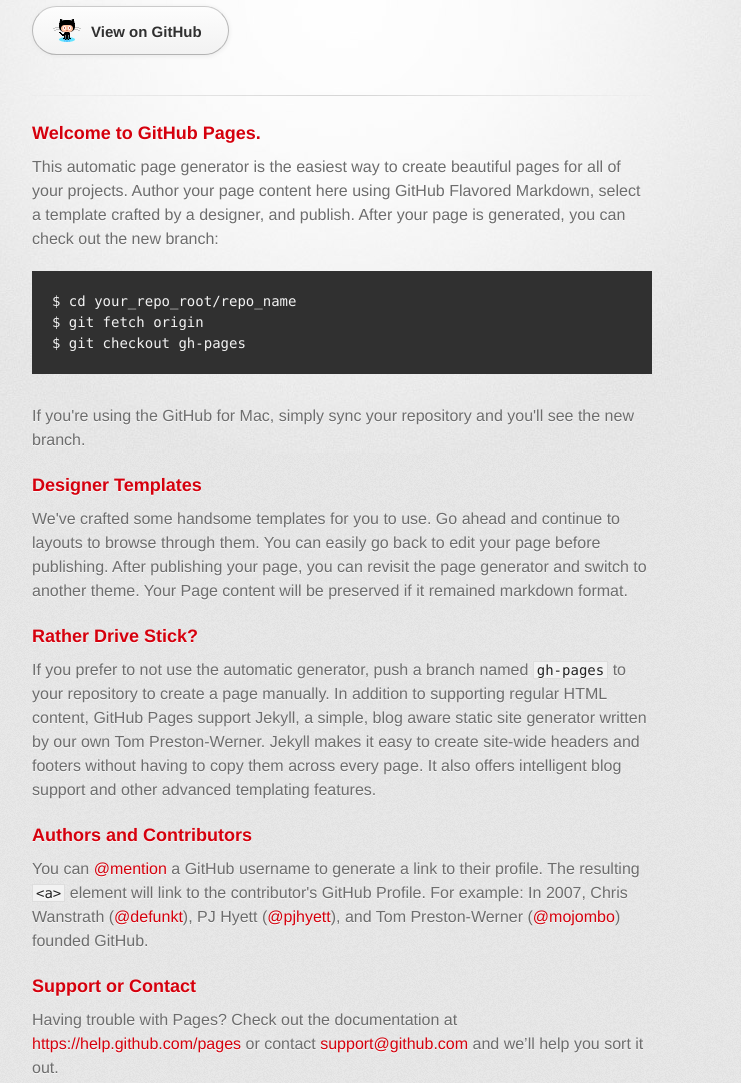
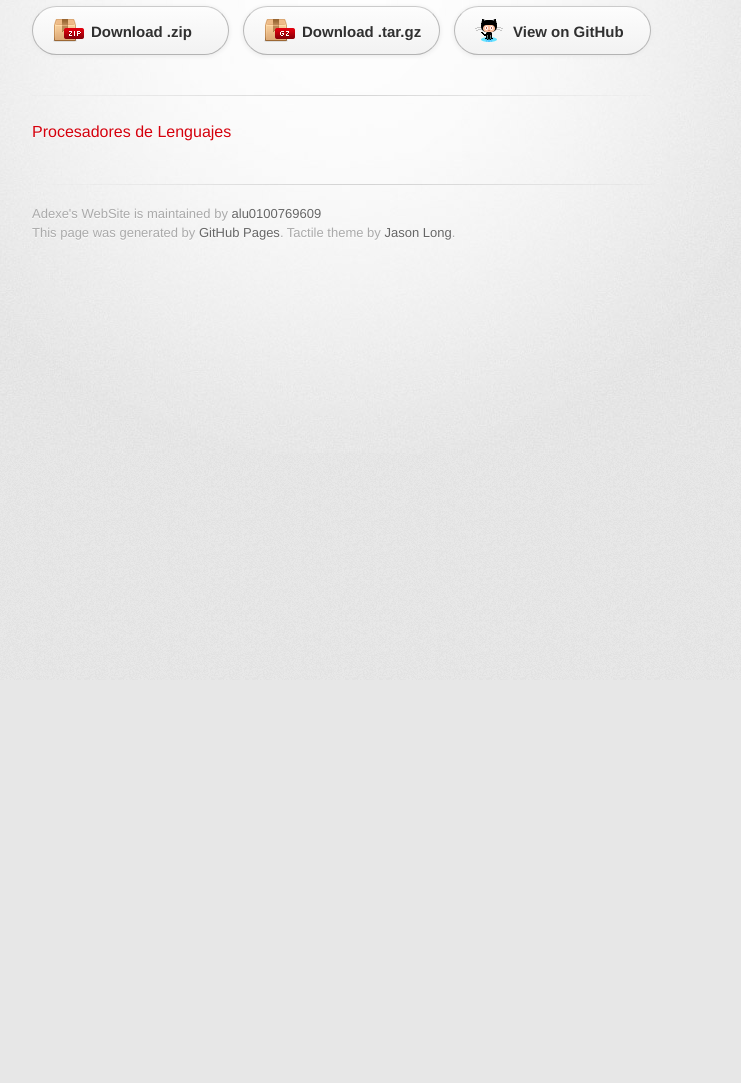
Before and after one commit to alu0100769609/alu0100769609.github.io, a plain HTML site: page index.html in a window 1280 px wide. Shown: the part 120-1203 px from the top of the page, without its empty margins (298-1039 px from the left). After the commit the page ends 800 px from the top, so only its background shows below. Drawn offline with Linux system fonts and the light colour scheme; a web font is replaced by a local one.

Commit message:
Cambiando ficheros pagina inicio

```diff
--- a/index.html
+++ b/index.html
@@ -23,46 +23,19 @@
         </header>
 
         <section id="downloads" class="clearfix">
-          <a href="https://github.com/alu0100769609" id="view-on-github" class="button"><span>View on GitHub</span></a>
+          <a href="https://github.com/alu0100769609/AdePage/zipball/master" id="download-zip" class="button"><span>Download .zip</span></a>
+          <a href="https://github.com/alu0100769609/AdePage/tarball/master" id="download-tar-gz" class="button"><span>Download .tar.gz</span></a>
+          <a href="https://github.com/alu0100769609/AdePage" id="view-on-github" class="button"><span>View on GitHub</span></a>
         </section>
 
         <hr>
 
-        <section id="main_content">
-          <h3>
-<a id="welcome-to-github-pages" class="anchor" href="#welcome-to-github-pages" aria-hidden="true"><span class="octicon octicon-link"></span></a>Welcome to GitHub Pages.</h3>
 
-<p>This automatic page generator is the easiest way to create beautiful pages for all of your projects. Author your page content here using GitHub Flavored Markdown, select a template crafted by a designer, and publish. After your page is generated, you can check out the new branch:</p>
+          <p><a href="../PLPage-gh-pages/index.html">Procesadores de Lenguajes</a></p>
 
-<pre><code>$ cd your_repo_root/repo_name
-$ git fetch origin
-$ git checkout gh-pages
-</code></pre>
-
-<p>If you're using the GitHub for Mac, simply sync your repository and you'll see the new branch.</p>
-
-<h3>
-<a id="designer-templates" class="anchor" href="#designer-templates" aria-hidden="true"><span class="octicon octicon-link"></span></a>Designer Templates</h3>
-
-<p>We've crafted some handsome templates for you to use. Go ahead and continue to layouts to browse through them. You can easily go back to edit your page before publishing. After publishing your page, you can revisit the page generator and switch to another theme. Your Page content will be preserved if it remained markdown format.</p>
-
-<h3>
-<a id="rather-drive-stick" class="anchor" href="#rather-drive-stick" aria-hidden="true"><span class="octicon octicon-link"></span></a>Rather Drive Stick?</h3>
-
-<p>If you prefer to not use the automatic generator, push a branch named <code>gh-pages</code> to your repository to create a page manually. In addition to supporting regular HTML content, GitHub Pages support Jekyll, a simple, blog aware static site generator written by our own Tom Preston-Werner. Jekyll makes it easy to create site-wide headers and footers without having to copy them across every page. It also offers intelligent blog support and other advanced templating features.</p>
-
-<h3>
-<a id="authors-and-contributors" class="anchor" href="#authors-and-contributors" aria-hidden="true"><span class="octicon octicon-link"></span></a>Authors and Contributors</h3>
-
-<p>You can <a href="https://github.com/blog/821" class="user-mention">@mention</a> a GitHub username to generate a link to their profile. The resulting <code>&lt;a&gt;</code> element will link to the contributor's GitHub Profile. For example: In 2007, Chris Wanstrath (<a href="https://github.com/defunkt" class="user-mention">@defunkt</a>), PJ Hyett (<a href="https://github.com/pjhyett" class="user-mention">@pjhyett</a>), and Tom Preston-Werner (<a href="https://github.com/mojombo" class="user-mention">@mojombo</a>) founded GitHub.</p>
-
-<h3>
-<a id="support-or-contact" class="anchor" href="#support-or-contact" aria-hidden="true"><span class="octicon octicon-link"></span></a>Support or Contact</h3>
-
-<p>Having trouble with Pages? Check out the documentation at <a href="https://help.github.com/pages">https://help.github.com/pages</a> or contact <a href="mailto:support@github.com">support@github.com</a> and we’ll help you sort it out.</p>
-        </section>
 
         <footer>
+          Adexe&#39;s WebSite is maintained by <a href="https://github.com/alu0100769609">alu0100769609</a><br>
           This page was generated by <a href="http://pages.github.com">GitHub Pages</a>. Tactile theme by <a href="https://twitter.com/jasonlong">Jason Long</a>.
         </footer>
 
```
Also changed, not shown: params.json (+1 -1 lines).
